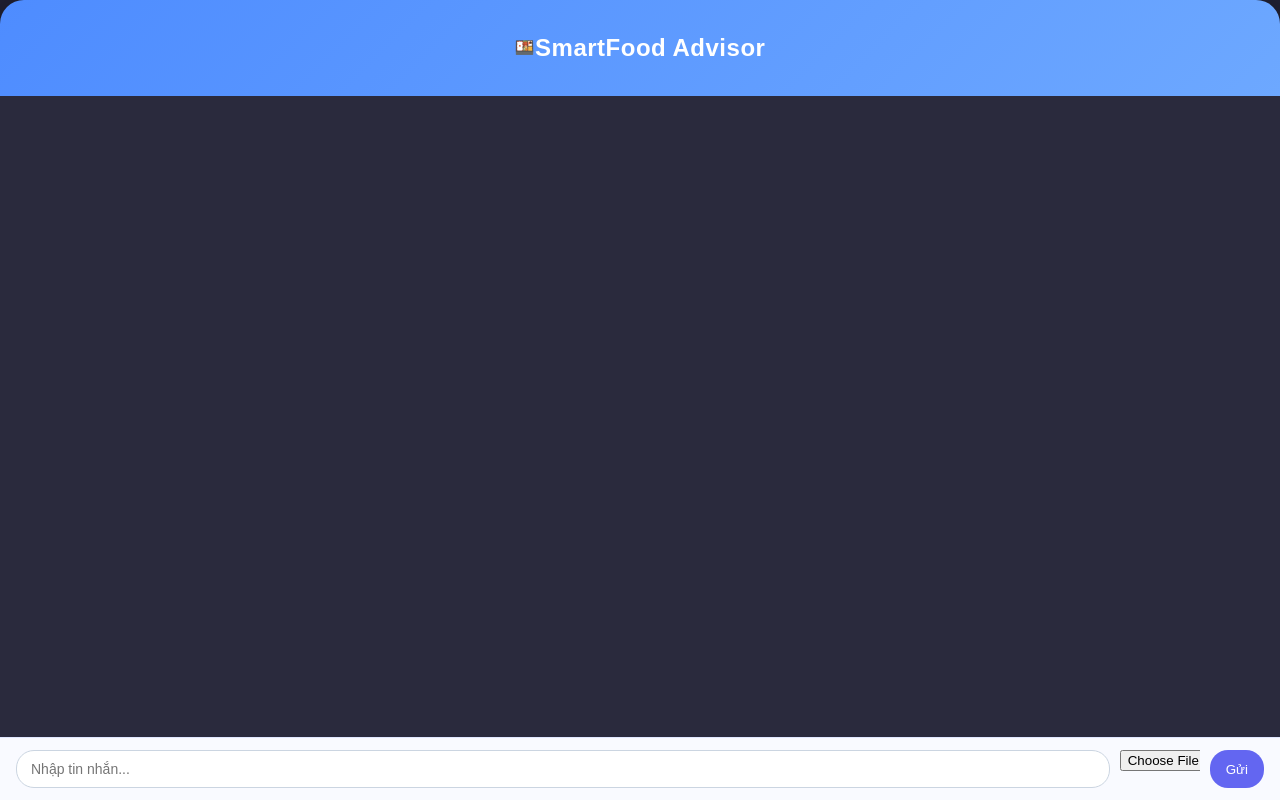
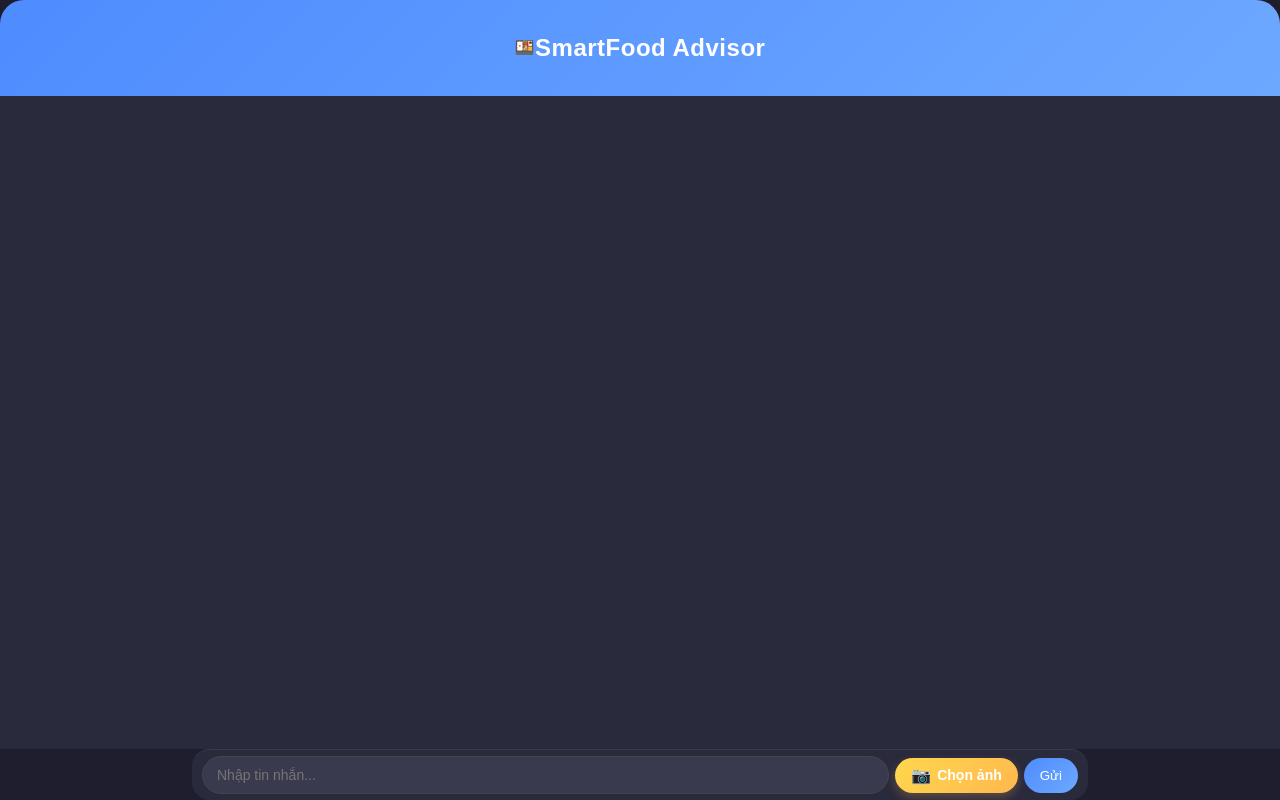
Before and after one commit to nguyenthaison2408/foodchatboxai, a React (Create React App) app: page / in a window 1280 px wide. Built offline with nearby package versions, Linux system fonts and the light colour scheme.

Commit message:
Sửa lại ChatInput

```diff
--- a/src/components/ChatBox.js
+++ b/src/components/ChatBox.js
@@ -96,14 +96,20 @@ const ChatBox = () => {
     disabled={loading}
     className="chat-input"
   />
+
+  <label className="upload-btn">
+  <span className="icon">📷</span>
+  Chọn ảnh
   <input
     type="file"
     accept="image/*"
     onChange={handleFileChange}
     ref={fileInputRef}
     disabled={loading}
-          className="chat-file-input"
   />
+</label>
+
+
   <button
     onClick={() => sendMessage(textInputRef.current?.value)}
     disabled={loading}
@@ -112,6 +118,7 @@ const ChatBox = () => {
     Gửi
   </button>
 </div>
+
 
       {selectedImage && (
         <div className="preview">
--- a/src/components/ChatBox.scss
+++ b/src/components/ChatBox.scss
@@ -1,19 +1,17 @@
 .chatbox {
-  background: #1e1e2f; /* nền dark */
+  background: #1e1e2f;
   width: 100%;
   height: 100vh;
   display: flex;
   flex-direction: column;
   overflow: hidden;
-  border-radius: 0;
-  box-shadow: none;
 }
 
 .messages {
   flex: 1;
-  padding: 24px 48px;
+  padding: 20px 30px;
   overflow-y: auto;
-  background: #2a2a3d; /* nền chat dark */
+  background: #2a2a3d;
   scrollbar-width: thin;
   scrollbar-color: #6a7df5 #2a2a3d;
 
@@ -36,54 +34,62 @@
 
 .chat-input-wrapper {
   display: flex;
-  gap: 10px;
-  padding: 12px 16px;
-  border-top: 1px solid #e0e7ff;
-  background: #f9faff;
+  align-items: center;
+  gap: 6px;
+  padding: 6px 10px;
+  border-top: 1px solid #3a3a4f;
+  background: #2a2a3d;
+  width: 70%;          /* thu gọn */
+  margin: 0 auto;
+  border-radius: 18px;
 }
+
 
 .chat-input {
   flex: 1;
   padding: 10px 14px;
-  border-radius: 18px;
-  border: 1px solid #cbd5e1;
+  border-radius: 20px;
+  border: 1px solid #444;
   outline: none;
   font-size: 14px;
+  background: #3a3a4f;
+  color: #e0e0e0;
+  transition: all 0.25s ease;
 
   &:focus {
-    border-color: #6366f1;
-    box-shadow: 0 0 5px rgba(99, 102, 241, 0.4);
+    border-color: #6a7df5;
+    box-shadow: 0 0 6px rgba(106, 125, 245, 0.3);
   }
 }
 
 .chat-file-input {
-  width: 80px;
+  display: none;
 }
 
 .chat-send-btn {
   padding: 10px 16px;
   border: none;
-  border-radius: 18px;
-  background-color: #6366f1;
+  border-radius: 20px;
+  background: linear-gradient(135deg, #4e8cff, #6da8ff);
   color: #fff;
   font-weight: 500;
   cursor: pointer;
-  transition: background 0.2s ease;
+  transition: all 0.25s ease;
 
   &:hover {
-    background-color: #4f46e5;
+    background: linear-gradient(135deg, #3a73db, #5e93ff);
   }
 
   &:disabled {
-    background-color: #a5b4fc;
+    background-color: #6a7df5;
     cursor: not-allowed;
   }
 }
 
 .preview {
   padding: 8px 12px;
-  background: #f0f4ff;
-  border-top: 1px solid #e0e7ff;
+  background: #2a2a3d;
+  border-top: 1px solid #444;
   display: flex;
   flex-direction: column;
   align-items: center;
@@ -92,7 +98,7 @@
   p {
     font-size: 12px;
     margin-bottom: 4px;
-    color: #334155;
+    color: #ccc;
   }
 
   img {
@@ -115,7 +121,6 @@
     font-size: 12px;
     line-height: 20px;
     cursor: pointer;
-    padding: 0;
     text-align: center;
     transition: background 0.2s;
 
@@ -133,23 +138,23 @@
   &.user {
     align-items: flex-end;
     .chat-text {
-      background: #c7d2fe;
-      color: #1e293b;
+      background: #4e8cff;
+      color: #fff;
     }
   }
 
   &.bot {
     align-items: flex-start;
     .chat-text {
-      background: #e0e7ff;
-      color: #1e293b;
+      background: #3a3a4f;
+      color: #e0e0e0;
     }
   }
 
   .chat-text {
     display: inline-block;
     padding: 10px 16px;
-    border-radius: 18px;
+    border-radius: 20px;
     font-size: 14px;
     max-width: 75%;
     word-wrap: break-word;
@@ -161,3 +166,36 @@
     margin-top: 6px;
   }
 }
+ .upload-btn {
+  display: inline-flex;
+  align-items: center;
+  gap: 6px;
+  padding: 8px 16px;
+  border-radius: 20px;
+  background: linear-gradient(135deg, #ffd74e, #ffb84e); /* gradient ấm cho dark mode */
+  color: #fff;
+  font-weight: 600;
+  font-size: 14px;
+  cursor: pointer;
+  box-shadow: 0 4px 10px rgba(255, 184, 78, 0.25);
+  transition: all 0.25s ease;
+  user-select: none;
+
+  &:hover {
+    background: linear-gradient(135deg, #e6b83f, #ffa32f);
+    transform: translateY(-1px);
+    box-shadow: 0 6px 14px rgba(255, 184, 78, 0.35);
+  }
+
+  &:active {
+    transform: scale(0.97);
+  }
+
+  input[type="file"] {
+    display: none; /* ẩn input thật */
+  }
+
+  .icon {
+    font-size: 16px; /* icon camera nhỏ đẹp */
+  }
+}
--- a/src/components/ChatMessage.js
+++ b/src/components/ChatMessage.js
@@ -4,7 +4,7 @@ import "./ChatMessage.scss";
 const ChatMessage = ({ sender, text, image, food }) => {
   if (food) {
     return (
-      <div className={`chat-message bot`}>
+      <div className="chat-message bot">
         <div className="chat-food">
           <h4>{food.name}</h4>
           <p><strong>Loại:</strong> {food.type}</p>
@@ -25,7 +25,7 @@ const ChatMessage = ({ sender, text, image, food }) => {
   return (
     <div className={`chat-message ${sender}`}>
       {image && <img src={image} alt="user-upload" className="chat-image" />}
-      {text && <div className="chat-text">{text}</div>}
+      {text && <div className="chat-text">{text}</div>} {/* luôn wrap text */}
     </div>
   );
 };
--- a/src/components/ChatMessage.scss
+++ b/src/components/ChatMessage.scss
@@ -5,45 +5,74 @@
   padding: 15px 18px;
 }
 
-/* Cấu trúc chung cho bong bóng chat */
+/* Bong bóng chat chung */
 .chat-message {
+  display: flex;               /* flex giúp text + ảnh xếp theo chiều dọc */
+  flex-direction: column;
   padding: 12px 16px;
   border-radius: 20px;
   max-width: 70%;
   font-size: 15px;
   line-height: 1.5;
-  word-wrap: break-word;
+  word-break: break-word;      /* chữ dài xuống dòng */
+  box-shadow: 0 2px 6px rgba(0, 0, 0, 0.08);
+  transition: all 0.25s ease;
   animation: fadeIn 0.25s ease-in-out;
-  box-shadow: 0 2px 6px rgba(0, 0, 0, 0.08);
-  display: inline-block;
-  transition: all 0.25s ease;
 }
 
-/* Tin nhắn người dùng (nằm bên phải) */
+/* Bong bóng user (bên phải) */
 .chat-message.user {
   background: linear-gradient(135deg, #4e8cff, #6da8ff);
   color: #fff;
-  align-self: flex-end; /* 👈 Căn phải */
+  align-self: flex-end;
+  text-align: left;            /* text-align left, không bị tách ký tự */
   border-bottom-right-radius: 6px;
-  text-align: right;
 }
 
-/* Tin nhắn AI (nằm bên trái) */
+/* Bong bóng bot (bên trái) */
 .chat-message.bot {
   background: #f3f5fb;
   color: #222;
-  align-self: flex-start; /* 👈 Căn trái */
+  align-self: flex-start;
+  text-align: left;
   border-bottom-left-radius: 6px;
-  text-align: left;
 }
 
-/* Hiệu ứng nổi nhẹ khi hover */
+/* Text bên trong bong bóng */
+.chat-message .chat-text {
+  display: block;
+  white-space: pre-wrap;       /* giữ khoảng trắng và xuống dòng bình thường */
+  word-break: break-word;
+  overflow-wrap: break-word;    /* chữ dài xuống dòng */
+}
+
+/* Ảnh trong tin nhắn */
+.chat-message .chat-image {
+  max-width: 150px;
+  border-radius: 12px;
+  margin-top: 6px;
+  display: block;
+}
+
+/* Tin nhắn món ăn (bot) */
+.chat-message .chat-food {
+  background: #eef0f5;
+  padding: 10px 12px;
+  border-radius: 12px;
+  font-size: 14px;
+  color: #222;
+  display: block;
+  max-width: 100%;
+  margin-top: 4px;
+}
+
+/* Hiệu ứng hover */
 .chat-message:hover {
   transform: translateY(-1px);
   box-shadow: 0 4px 10px rgba(0, 0, 0, 0.1);
 }
 
-/* Animation hiện ra */
+/* Animation */
 @keyframes fadeIn {
   from {
     opacity: 0;
```
Also changed, not shown: src/components/ChatInput.scss (+0 -24 lines). Lines whose indentation alone changed are shown as unchanged.
